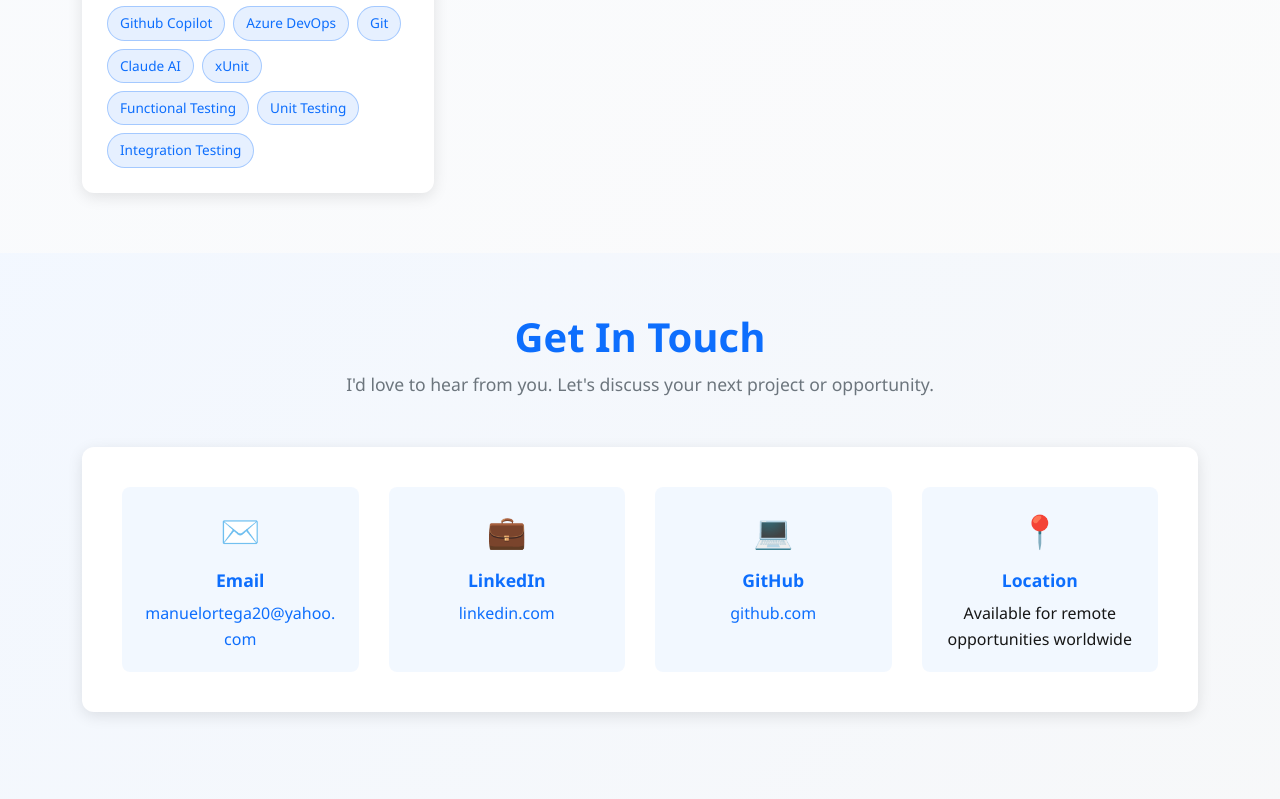
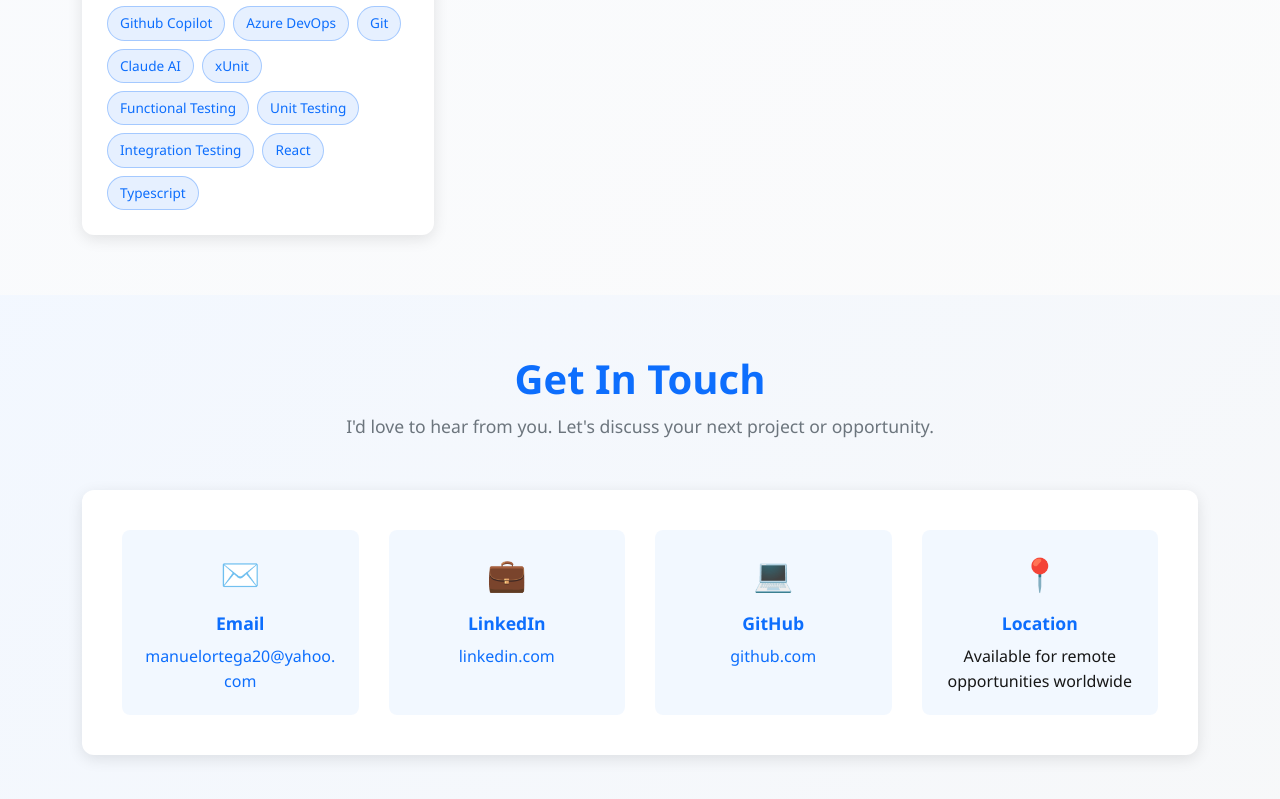
Before and after one commit to ManueliOrtegi/my-portfolio, a Next.js app: page / in a window 1280 px wide. Shown: the part 6650-7449 px from the top of the page. Built offline with nearby package versions, Linux system fonts and the light colour scheme.

Commit message:
Add TechStack on Projects

```diff
--- a/component/Projects.tsx
+++ b/component/Projects.tsx
@@ -3,44 +3,100 @@ export default function Projects() {
     {
       id: 1,
       title: "Warehouse Management System Winforms",
-      description: "A core warehouse management solution designed for inventory tracking, order processing, and logistics management. Features include real-time inventory updates, reporting, and integration with barcode scanners.",
-      technologies: ["C#.NET", "Winforms", "DevExpress", "SAP Integration", "MSSQL", "RESTful APIs", "Git"],
+      description:
+        "A core warehouse management solution designed for inventory tracking, order processing, and logistics management. Features include real-time inventory updates, reporting, and integration with barcode scanners.",
+      technologies: [
+        "C#.NET",
+        "Winforms",
+        "DevExpress",
+        "SAP Integration",
+        "MSSQL",
+        "RESTful APIs",
+        "Git",
+      ],
     },
     {
       id: 2,
       title: "Warehouse Management System Web Application",
-      description: "A core warehouse management solution designed for inventory tracking, order processing, and logistics management. Features include real-time inventory updates, reporting, and integration with barcode scanners.",
-      technologies: ["ASP.NET Core", "ASP.NET Core MVC", "C#", "SAP Integration", "RESTful APIs", "DevExpress", "MSSQL", "Git"],
+      description:
+        "A core warehouse management solution designed for inventory tracking, order processing, and logistics management. Features include real-time inventory updates, reporting, and integration with barcode scanners.",
+      technologies: [
+        "ASP.NET Core",
+        "ASP.NET Core MVC",
+        "C#",
+        "SAP Integration",
+        "RESTful APIs",
+        "DevExpress",
+        "MSSQL",
+        "Git",
+      ],
     },
     {
       id: 3,
       title: "Attendance Monitoring System",
-      description: "An integrated attendance tracking solution featuring real-time monitoring, reporting, and employee management. Includes desktop for comprehensive coverage.",
+      description:
+        "An integrated attendance tracking solution featuring real-time monitoring, reporting, and employee management. Includes desktop for comprehensive coverage.",
       technologies: ["C#.NET", "WinForms", "VB.NET", "MSSQL", "Git"],
     },
     {
       id: 4,
       title: "HRIS",
-      description: "Human Resource Information System designed for employee data management, payroll processing, and HR analytics. Features secure authentication and role-based access control.",
+      description:
+        "Human Resource Information System designed for employee data management, payroll processing, and HR analytics. Features secure authentication and role-based access control.",
       technologies: ["VB.NET", "MSSQL", "SAP Report Designer", "Git"],
     },
     {
       id: 5,
       title: "Internal ERP System",
-      description: "A robust system including modules for HRIS, Accounting, Inventory Management, HRIS, and Sales. Designed to streamline business processes and improve operational efficiency.",
-      technologies: ["ASP.NET Core", "C#", "MSSQL", "Stored Procedures", "Git", "WinForms"],
+      description:
+        "A robust system including modules for HRIS, Accounting, Inventory Management, HRIS, and Sales. Designed to streamline business processes and improve operational efficiency.",
+      technologies: [
+        "ASP.NET Core",
+        "C#",
+        "MSSQL",
+        "Stored Procedures",
+        "Git",
+        "WinForms",
+      ],
     },
     {
       id: 6,
       title: "Webhook",
-      description: "Maintained and improved desktop and web applications while enhancing system performance for reliability and scalability. Developed an integration system that bridges the company's API with third-party cargo services, enabling seamless data exchange and order processing.",
-      technologies: ["ASP.NET Core", "VB.NET", "C#.NET", "REST APIs", "MSSQL", "Clean Architecture", "Git"],
+      description:
+        "Maintained and improved desktop and web applications while enhancing system performance for reliability and scalability. Developed an integration system that bridges the company's API with third-party cargo services, enabling seamless data exchange and order processing.",
+      technologies: [
+        "ASP.NET Core",
+        "VB.NET",
+        "C#.NET",
+        "REST APIs",
+        "MSSQL",
+        "Clean Architecture",
+        "Git",
+      ],
     },
     {
       id: 7,
       title: "Transaction Practice Group Platform",
-      description: "Developed a web application using Blazor (Server/WebAssembly) with Telerik UI Components, implementing CQRS pattern and Clean Architecture principles for scalability and maintainability. Collaborated with cross-functional teams (UI/UX, QA, BA) to deliver end-to-end solutions while enforcing code review standards, best practices, and performance optimization.",
-      technologies: ["ASP.NET Core", "Blazor", "Telerik UI", "CQRS", "Clean Architecture", "MSSQL", "Github Copilot", "Azure DevOps", "Git", "Claude AI", "xUnit", "Functional Testing", "Unit Testing", "Integration Testing"],
+      description:
+        "Developed a web application using Blazor (Server/WebAssembly) with Telerik UI Components, implementing CQRS pattern and Clean Architecture principles for scalability and maintainability. Collaborated with cross-functional teams (UI/UX, QA, BA) to deliver end-to-end solutions while enforcing code review standards, best practices, and performance optimization.",
+      technologies: [
+        "ASP.NET Core",
+        "Blazor",
+        "Telerik UI",
+        "CQRS",
+        "Clean Architecture",
+        "MSSQL",
+        "Github Copilot",
+        "Azure DevOps",
+        "Git",
+        "Claude AI",
+        "xUnit",
+        "Functional Testing",
+        "Unit Testing",
+        "Integration Testing",
+        "React",
+        "Typescript",
+      ],
     },
   ];
 
@@ -49,7 +105,8 @@ export default function Projects() {
       <div className="container">
         <h2 className="projects-title">My Projects</h2>
         <p className="projects-subtitle">
-          Here are some of the key projects Ive developed showcasing my expertise in full-stack development
+          Here are some of the key projects Ive developed showcasing my
+          expertise in full-stack development
         </p>
 
         <div className="projects-grid">
```
